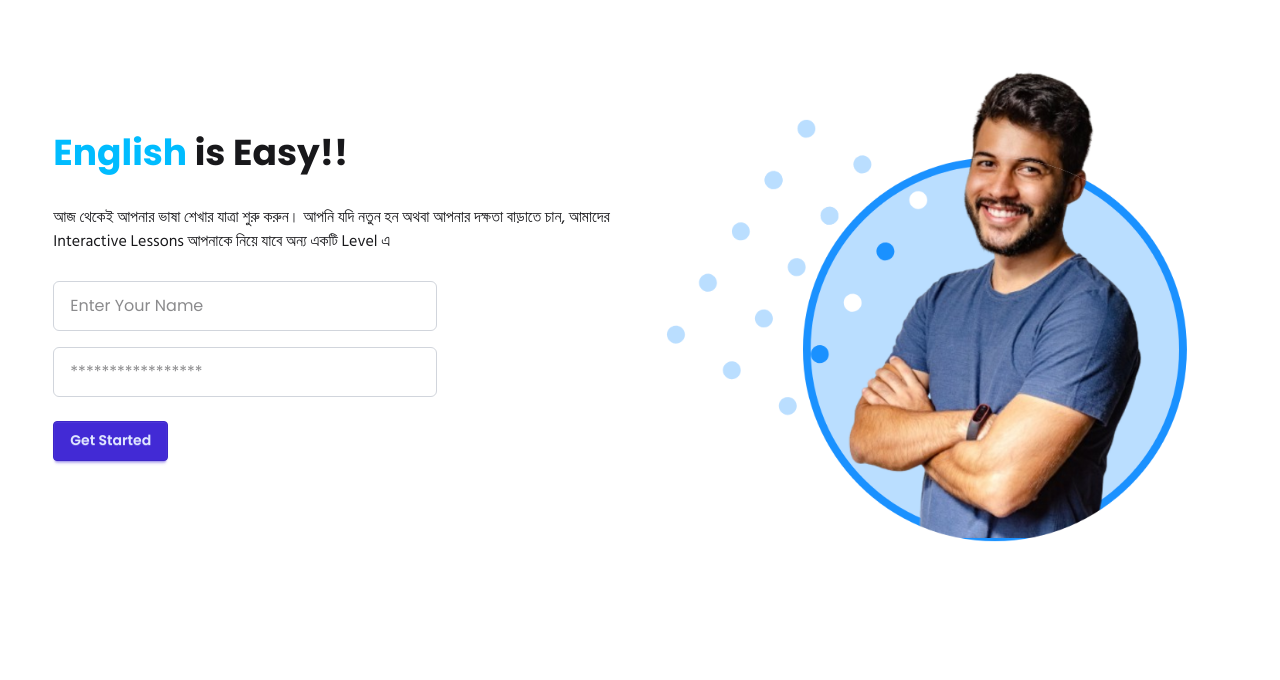
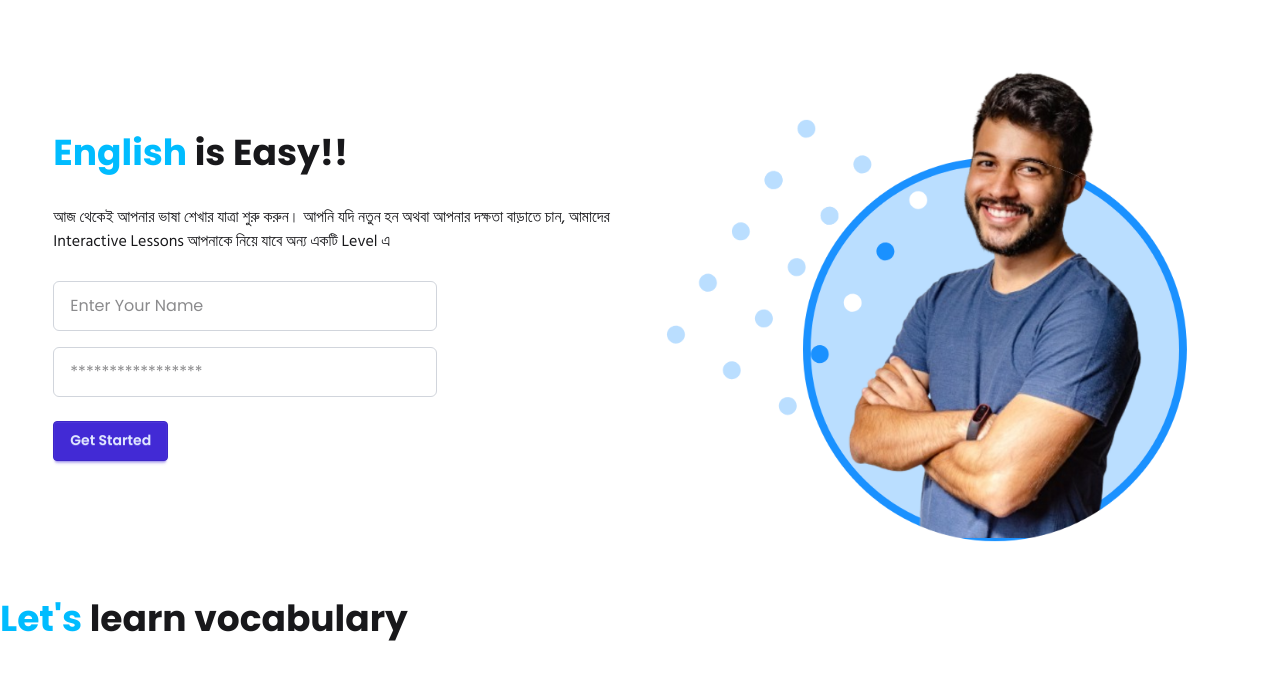
Before and after one commit to nihalxofficial/English-Janala-Project, a plain HTML site: page index.html in a window 1280 px wide. Shown: the part 78-758 px from the top of the page. Drawn offline with nearby package versions, Linux system fonts and the light colour scheme.

Commit message:
vocabulary section design started

```diff
--- a/index.html
+++ b/index.html
@@ -91,5 +91,10 @@
             <img src="./assets/hero-student.png" alt="">
         </div>
     </section>
+
+
+    <section>
+         <h2 class="text-4xl font-bold mb-8"><span class="text-sky-400">Let's</span> learn vocabulary</h2>
+    </section>
 </body>
 </html>
```
